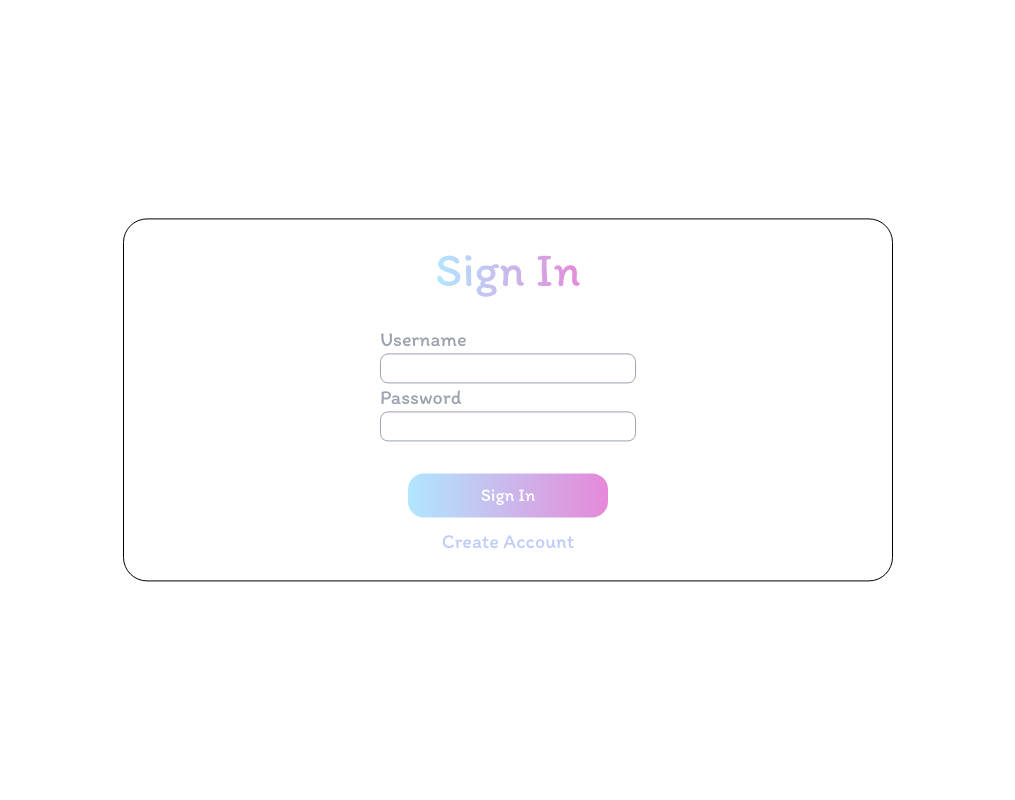
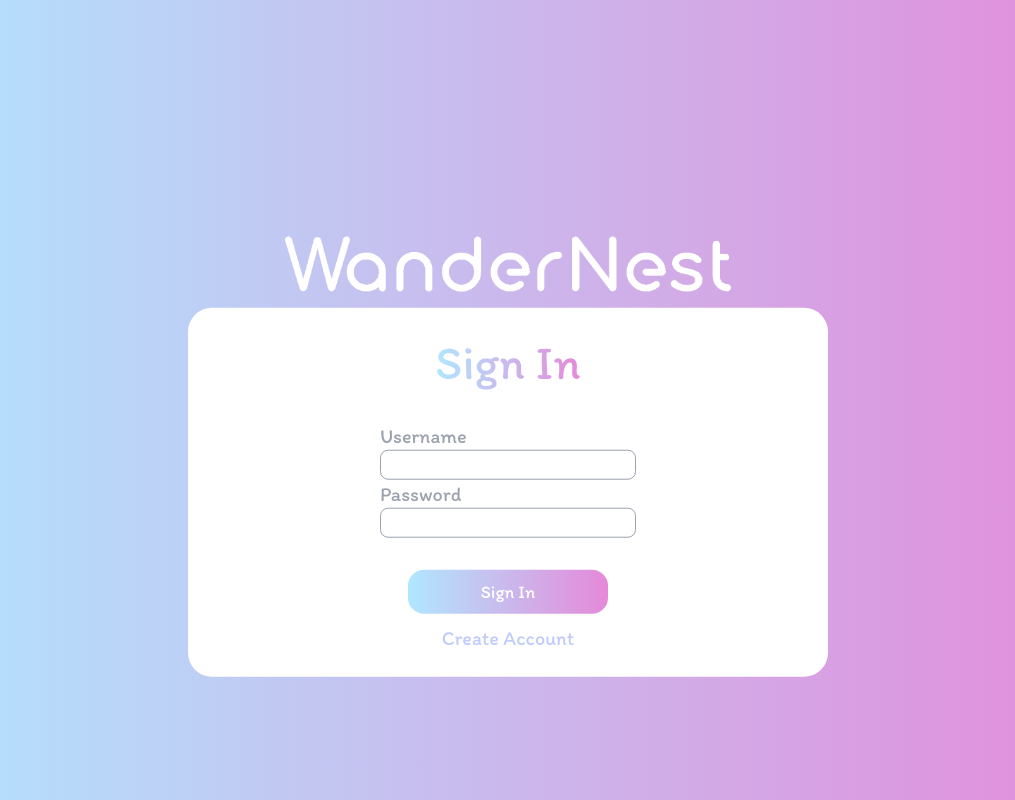
Before and after one commit to danajeon/wandernest, a React (Vite) app: page / in a window 1280 px wide. Shown: the whole page, without its empty margins (132-1147 px from the left). Built offline with nearby package versions, Linux system fonts and the light colour scheme.

Commit message:
Recreated intro animation per Figma

```diff
--- a/src/components/CreateAccount.jsx
+++ b/src/components/CreateAccount.jsx
@@ -3,9 +3,9 @@ import { Button } from "./Button"
 
 export const CreateAccount = ({handleSignIn}) => {
   return (
-    <div className="fixed top-1/2 left-1/2 transform -translate-x-1/2 -translate-y-1/2 space-y-8 border border-solid border-black bg-white rounded-3xl flex flex-col items-center w-[50%] py-[2%]">
-      <div>
-        <span className="text-transparent bg-clip-text bg-gradient-to-r from-wandernest-blue to-wandernest-pink text-5xl">Create Account</span>
+    <div className="fixed top-1/2 left-1/2 transform -translate-x-1/2 -translate-y-1/4 space-y-8 bg-white rounded-3xl flex flex-col items-center w-[50%] py-[2%]">
+      <div className="flex justify-center text-center">
+        <span className="text-transparent bg-clip-text bg-gradient-to-r from-wandernest-blue to-wandernest-pink text-5xl py-1">Create Account</span>
       </div>
       <div className="flex flex-col items-center text-xl text-gray-400">
         <div className="flex flex-col">
--- a/src/components/LandingPage.jsx
+++ b/src/components/LandingPage.jsx
@@ -1,15 +1,40 @@
-import React from 'react'
-import { useState } from 'react'
-import { SignIn } from './SignIn'
-import { CreateAccount } from './CreateAccount'
+import React from "react";
+import { useState, useEffect } from "react";
+import { SignIn } from "./SignIn";
+import { CreateAccount } from "./CreateAccount";
+import logo1 from "../images/logo1.png";
+import logo2 from "../images/logo2.png";
 
 export const LandingPage = () => {
-    const [isSignIn, setIsSignIn] = useState(true);
+  const [isSignIn, setIsSignIn] = useState(true);
+  const [boxTrigger, setBoxTrigger] = useState(false);
+
+  useEffect(() => {
+    setTimeout(() => {
+      setBoxTrigger(true);
+    }, 200);
+  }, []);
 
   return (
     <div>
-        {isSignIn && <SignIn handleCreateAccount={() => setIsSignIn(false)}/>}
-        {!isSignIn && <CreateAccount handleSignIn={() => setIsSignIn(true)}/>}
+      <img
+          src={logo1}
+          alt="Logo"
+          className="z-10 w-[35%] absolute opacity-1 animate-fadeOut top-1/2 left-1/2 transform -translate-x-1/2 -translate-y-1/2"
+        />
+      <div className="bg-gradient-to-r from-wandernest-blue to-wandernest-pink w-full h-screen opacity-0 animate-fadeIn">
+
+        <img
+          src={logo2}
+          alt="Logo"
+          className="z-10 w-[35%] absolute top-1/2 animate-slideUp left-1/2 transform -translate-x-1/2 -translate-y-1/2"
+        />
+
+        {boxTrigger && isSignIn && (
+          <SignIn handleCreateAccount={() => setIsSignIn(false)} />
+        )}
+        {!isSignIn && <CreateAccount handleSignIn={() => setIsSignIn(true)} />}
+      </div>
     </div>
-  )
-}
+  );
+};
--- a/src/components/SignIn.jsx
+++ b/src/components/SignIn.jsx
@@ -5,9 +5,9 @@ export const SignIn = ({ handleCreateAccount }) => {
 
 
   return (
-    <div className="fixed top-1/2 left-1/2 transform -translate-x-1/2 -translate-y-1/2 space-y-8 border border-solid border-black bg-white rounded-3xl flex flex-col items-center px-[20%] py-[2%]">
-      <div>
-        <span className="text-transparent bg-clip-text bg-gradient-to-r from-wandernest-blue to-wandernest-pink text-5xl">Sign In</span>
+    <div className="fixed top-1/2 left-1/2 transform -translate-x-1/2 -translate-y-1/4 space-y-8  bg-white rounded-3xl flex flex-col items-center w-[50%] py-[2%]">
+      <div className="flex justify-center text-center">
+        <span className="text-transparent bg-clip-text bg-gradient-to-r from-wandernest-blue to-wandernest-pink text-5xl py-1">Sign In</span>
       </div>
       <div className="flex flex-col items-center text-xl text-gray-400">
         <div className="flex flex-col">
--- a/tailwind.config.js
+++ b/tailwind.config.js
@@ -1,20 +1,30 @@
 /* @type {import('tailwindcss').Config} */
 export default {
   content: [
-    './index.html',  // Ensure it includes the HTML template
-    './src/**/*.{js,ts,jsx,tsx}', // Include React components
+    "./index.html", // Ensure it includes the HTML template
+    "./src/**/*.{js,ts,jsx,tsx}", // Include React components
   ],
   theme: {
     extend: {
       fontFamily: {
-        'itim': ['Itim', 'serif']
+        itim: ["Itim", "serif"],
       },
       colors: {
-        'wandernest-blue': '#B0E7FF',
-        'wandernest-pink': '#E589D9',
-        'wandernest-purple': '#BFCCFB',
+        "wandernest-blue": "#B0E7FF",
+        "wandernest-pink": "#E589D9",
+        "wandernest-purple": "#BFCCFB",
+      },
+      animation: {
+        fadeIn: "fadeIn .9s ease-in forwards",
+        fadeOut: "fadeOut .9s ease-in forwards",
+        slideUp: "slideUp .9s ease-in forwards"
+      },
+      keyframes: {
+        fadeIn: { "0%": { opacity: "0" },"70%": {opacity: "0"}, "100%": { opacity: "1" } },
+        fadeOut: { "0%": { opacity: "1",top: "50%" },"70%": {opacity: "1",top: "50%"}, "80%": { opacity: "0",top: "33%" },"100%": {opacity: "0",top: "33%"} },
+        slideUp: { "0%": { top: "50%" }, "100%": { top: "33%" } },
       },
     },
+    plugins: [],
   },
-  plugins: [],
-}
+};
```
